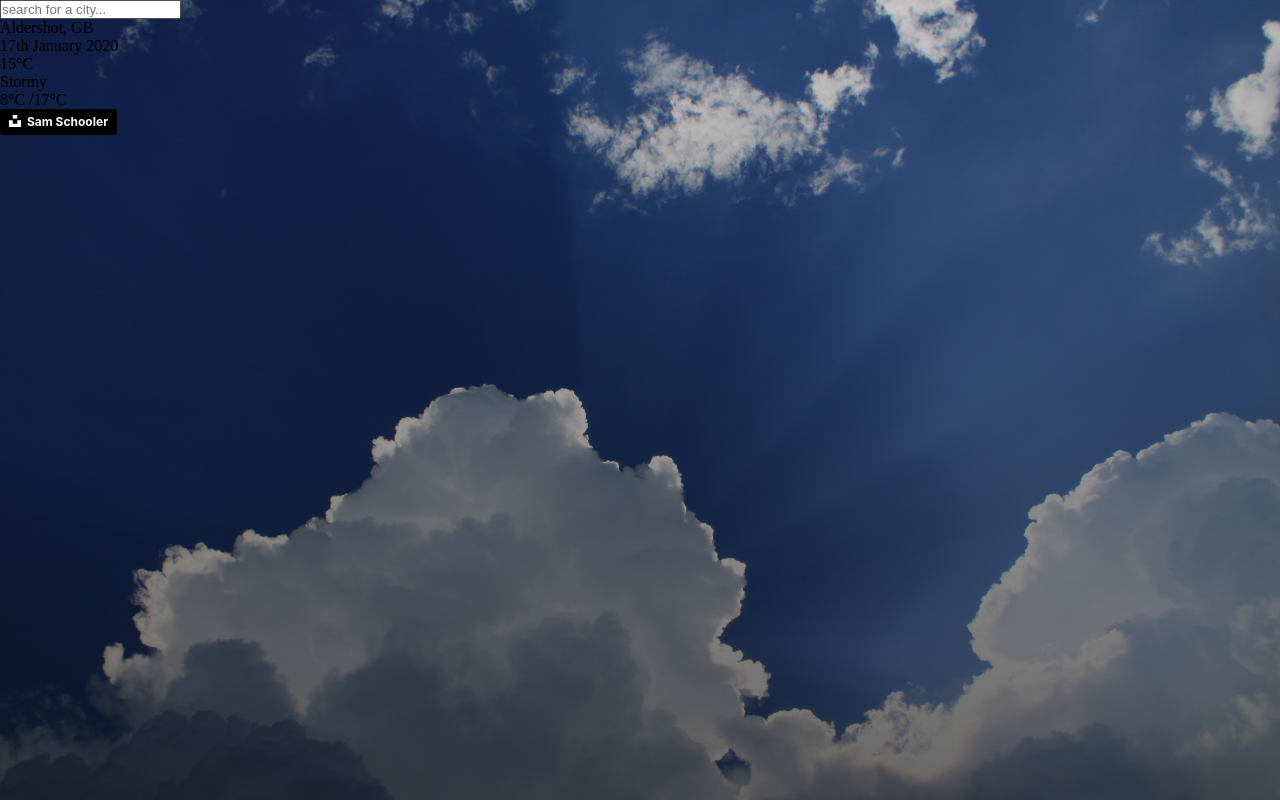
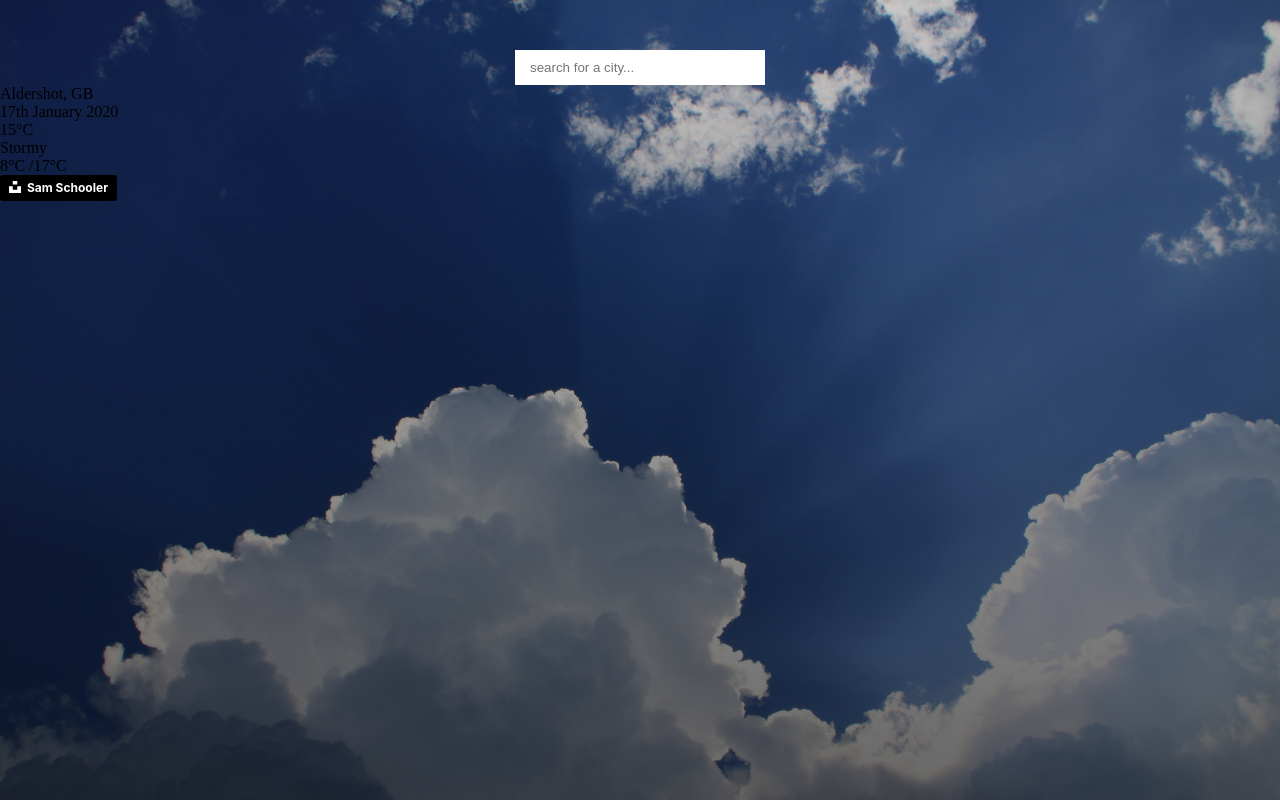
Before and after one commit to NickBell123/MyWeatherApp, a plain HTML site: page index.htm in a window 1280 px wide. Drawn offline with Linux system fonts and the light colour scheme.

Commit message:
Search-Bar styling added

```diff
--- a/main.css
+++ b/main.css
@@ -16,3 +16,20 @@ body{
     min-height: 100vh;
     background-image: linear-gradient(to bottom, rgba(0, 0, 0, 0.2), rgba(0, 0, 0, 0.6));
 }
+
+header{
+    display: flex;
+    justify-content: center;
+    align-items: center;
+    padding-top: 50px;
+}
+
+header input{
+    width: 100%;
+    max-width: 250px;
+    padding: 10px 15px;
+    border: none;
+    outline: none;
+
+
+}
```
Also changed, not shown: sam-schooler-E9aetBe2w40-unsplash.jpg (deleted).
